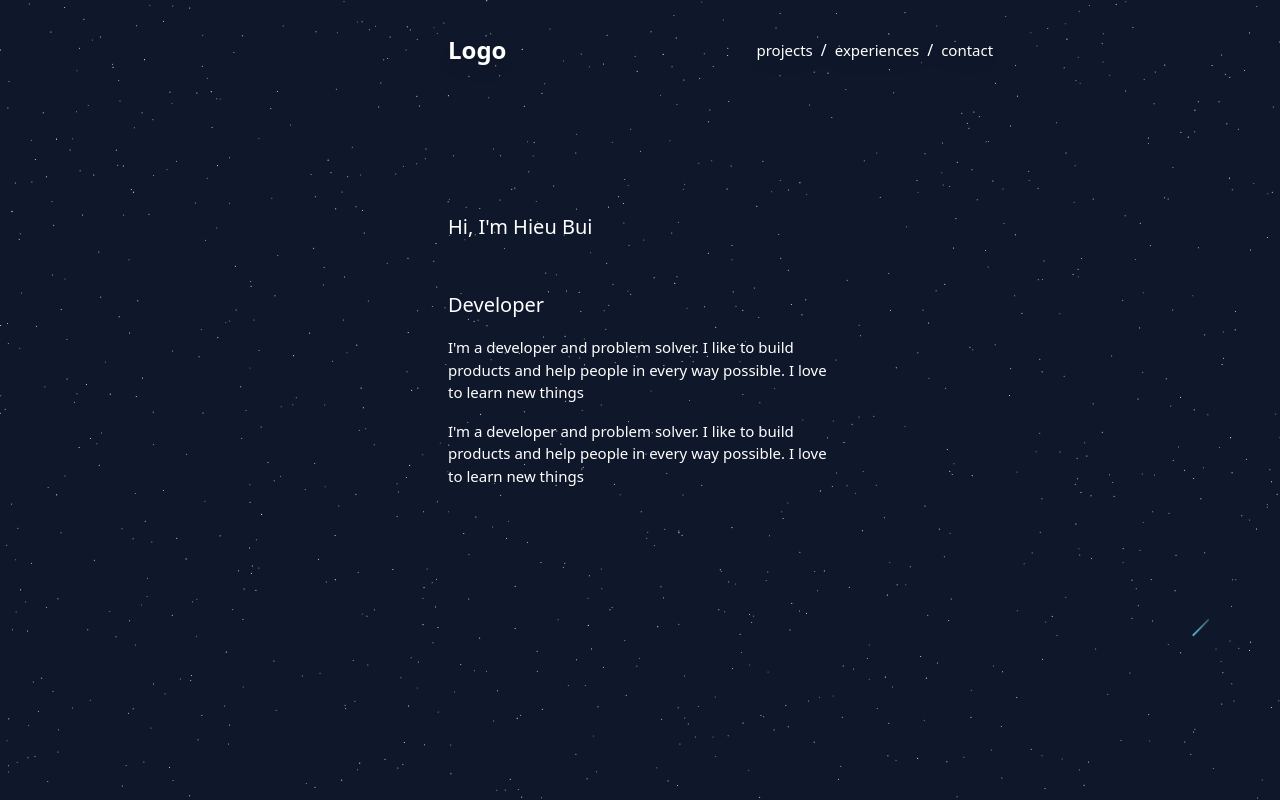
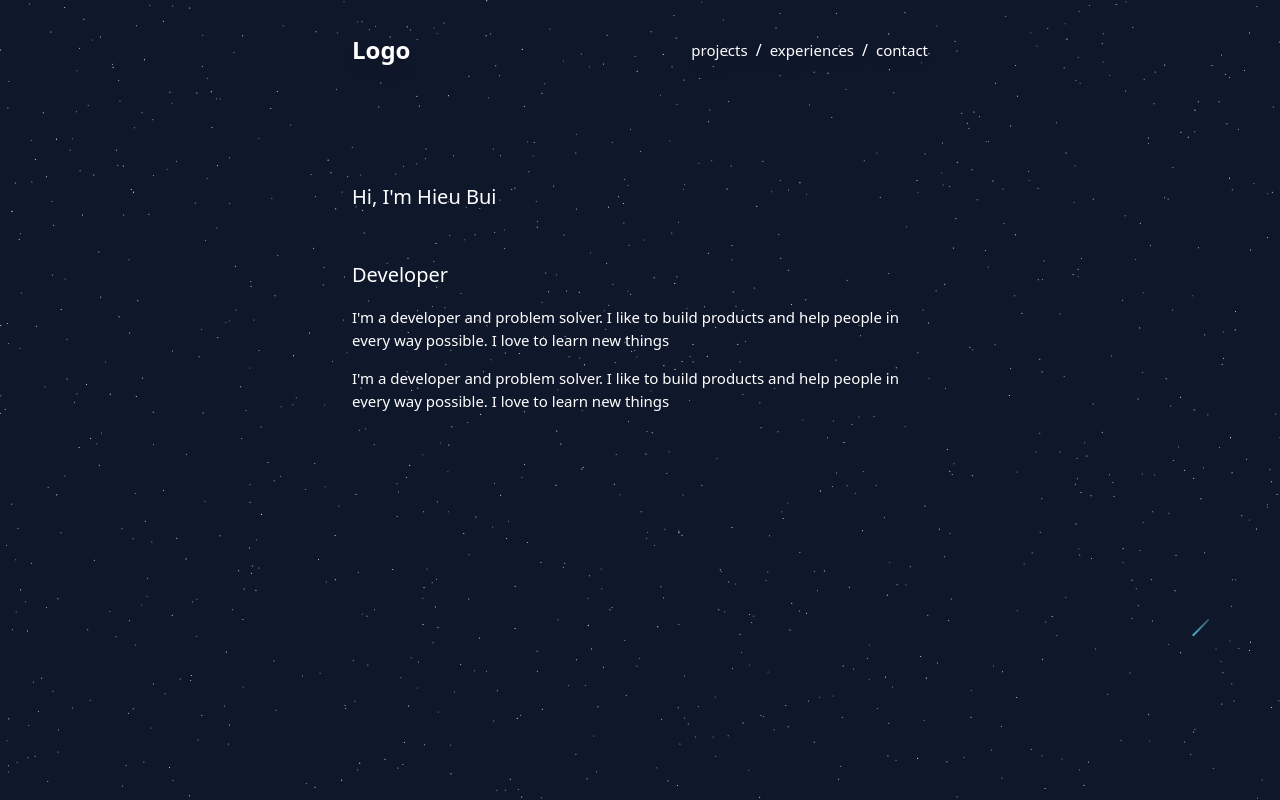
Before and after one commit to hieubui07/website, a Next.js app: page / in a window 1280 px wide. Built offline with nearby package versions, Linux system fonts and the light colour scheme.

Commit message:
updating navbar again

```diff
--- a/app/page.tsx
+++ b/app/page.tsx
@@ -9,7 +9,7 @@ import StarsBackground from "@/components/ui/stars-background";
 
 export default function Home() {
   return (
-    <main className="bg-slate-900">
+    <main className="bg-slate-900 h-[100vh]">
       <div className='absolute top-0 left-0 w-full h-full z-[0]'>
         <ShootingStars />
         <StarsBackground />
--- a/components/Navbar.tsx
+++ b/components/Navbar.tsx
@@ -19,11 +19,11 @@ const Navbar = () => {
     return (
     <nav className='z-10 top-0 left-0 right-0 relative'>
       <div className=' w-full h-[100px] drop-shadow-lg'>
-        <div className='pl-6 md:p-0 flex justify-between md:justify-center items-center h-full'>
-          <div className='flex items-center w-[30%]'>
-            <h1 className=' font-bold pr-[100px] xl:pr-[250px] text-[20px]'>
+        <div className='pl-6 md:p-0 flex items-center justify-between md:justify-normal w-full h-full'>
+          <div className='flex justify-between items-center md:w-[45%] md:mx-auto'>
+            <div className=' font-bold text-[20px]'>
             <Link className='text-2xl text-white' href="/">Logo</Link>
-            </h1>
+            </div>
             <ul className='hidden md:flex justify-between items-center gap-2'>
               <li className='text-white text-[15px]'><Link href="/projects">projects</Link></li>
               <h1 className='text-white'>/</h1>
--- a/components/pages/Hero.tsx
+++ b/components/pages/Hero.tsx
@@ -17,7 +17,7 @@ const Hero = () => {
   });
   */
   return (
-    <div id="home" className="h-[calc(100vh_-_100px)] w-[75%] md:w-[30%] flex justify-center items-start pt-20 lg:pt-[180px] xl:pt-20 mx-auto z-[1] ">
+    <div id="home" className=" w-[75%] md:w-[45%] flex justify-center items-start pt-[50px] md:py-[50px] mx-auto z-[1] ">
       <div className=''>
         <h1 className='text-white py-8 text-[20px]'>Hi, I'm Hieu Bui</h1>
         <h1 className='text-white py-4 text-[20px]'>Developer</h1>
```
